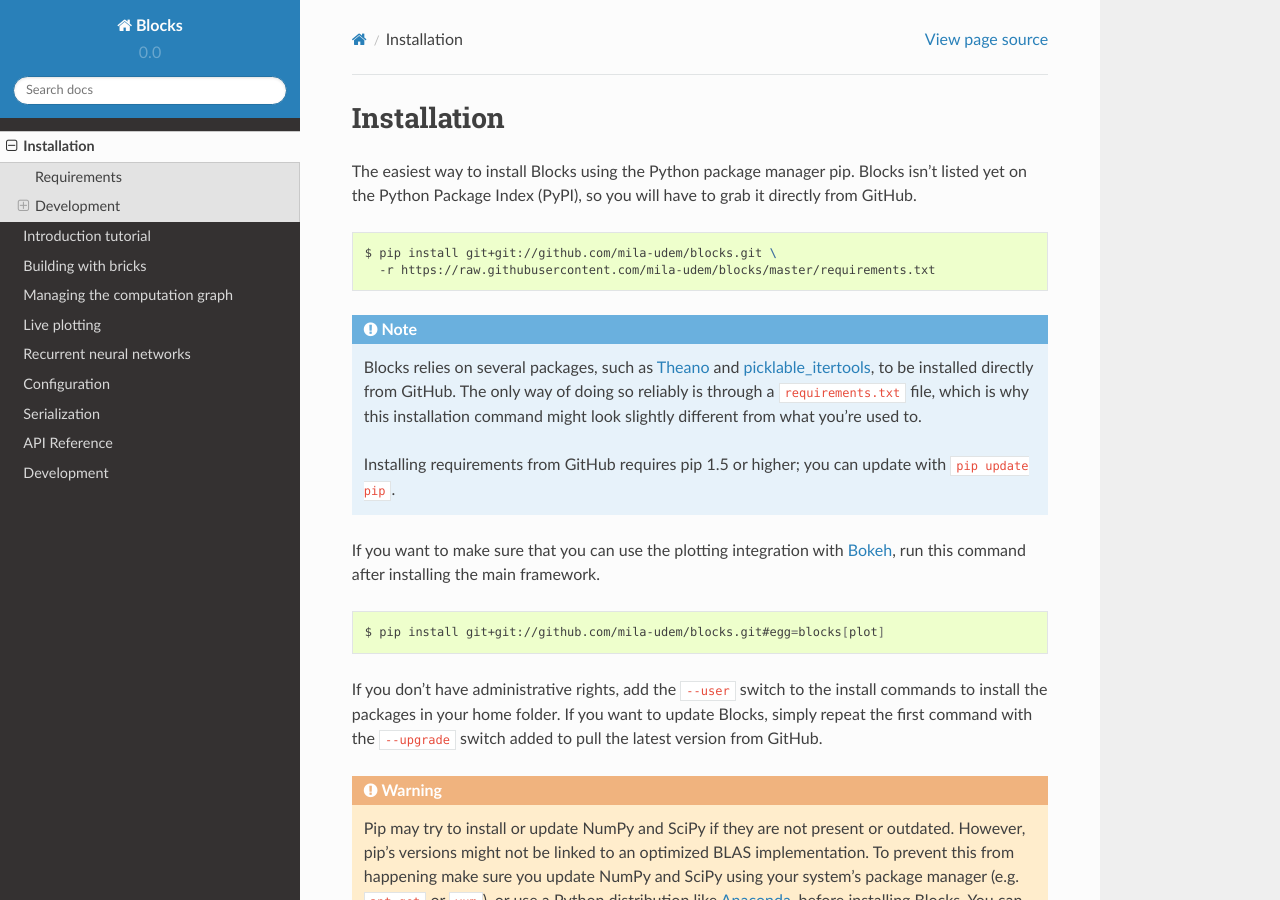
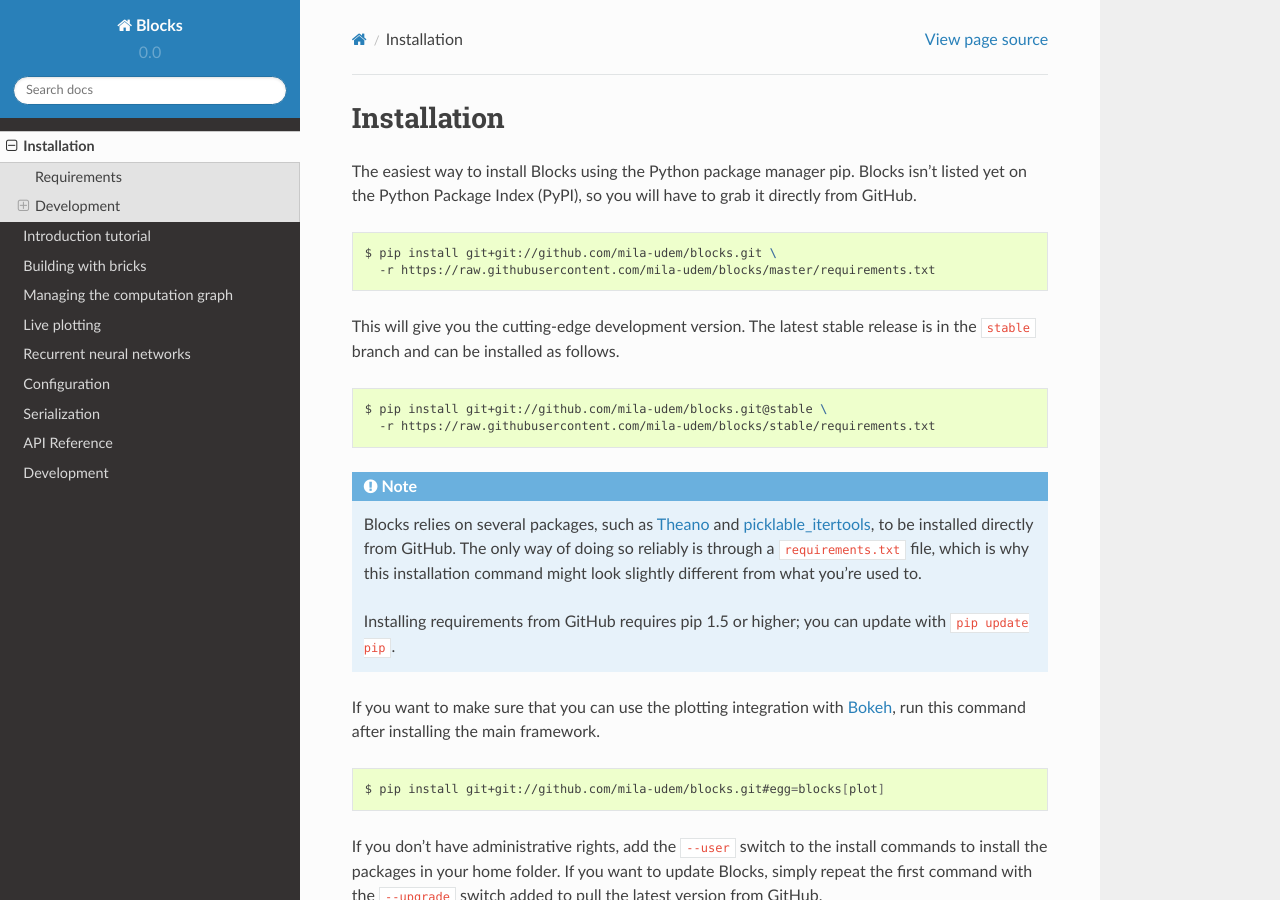
Before and after one commit to mila-iqia/blocks, a Sphinx documentation site: the page built from docs/setup.rst, in a window 1280 px wide and 900 px high. Built offline with Sphinx 7.4.7 and the Read the Docs theme 2.0.0, drawn with Linux system fonts in a browser that asks for light colours.

Commit message:
Mention the "stable" branch in index.rst and setup.rst

```diff
--- a/docs/index.rst
+++ b/docs/index.rst
@@ -11,7 +11,8 @@ Blocks is developed in parallel with Fuel_, a dataset processing framework.
 
 .. warning::
    Blocks is a new project which is still under development. As such, certain
-   (all) parts of the framework are subject to change.
+   (all) parts of the framework are subject to change. The last stable (and
+   thus likely an outdated version) can be found in the "stable" branch).
 
 .. tip::
 
--- a/docs/setup.rst
+++ b/docs/setup.rst
@@ -9,6 +9,14 @@ directly from GitHub.
 
    $ pip install git+git://github.com/mila-udem/blocks.git \
      -r https://raw.githubusercontent.com/mila-udem/blocks/master/requirements.txt
+
+This will give you the cutting-edge development version. The latest stable
+release is in the ``stable`` branch and can be installed as follows.
+
+.. code-block:: bash
+
+   $ pip install git+git://github.com/mila-udem/blocks.git@stable \
+     -r https://raw.githubusercontent.com/mila-udem/blocks/stable/requirements.txt
 
 .. note::
 
```
